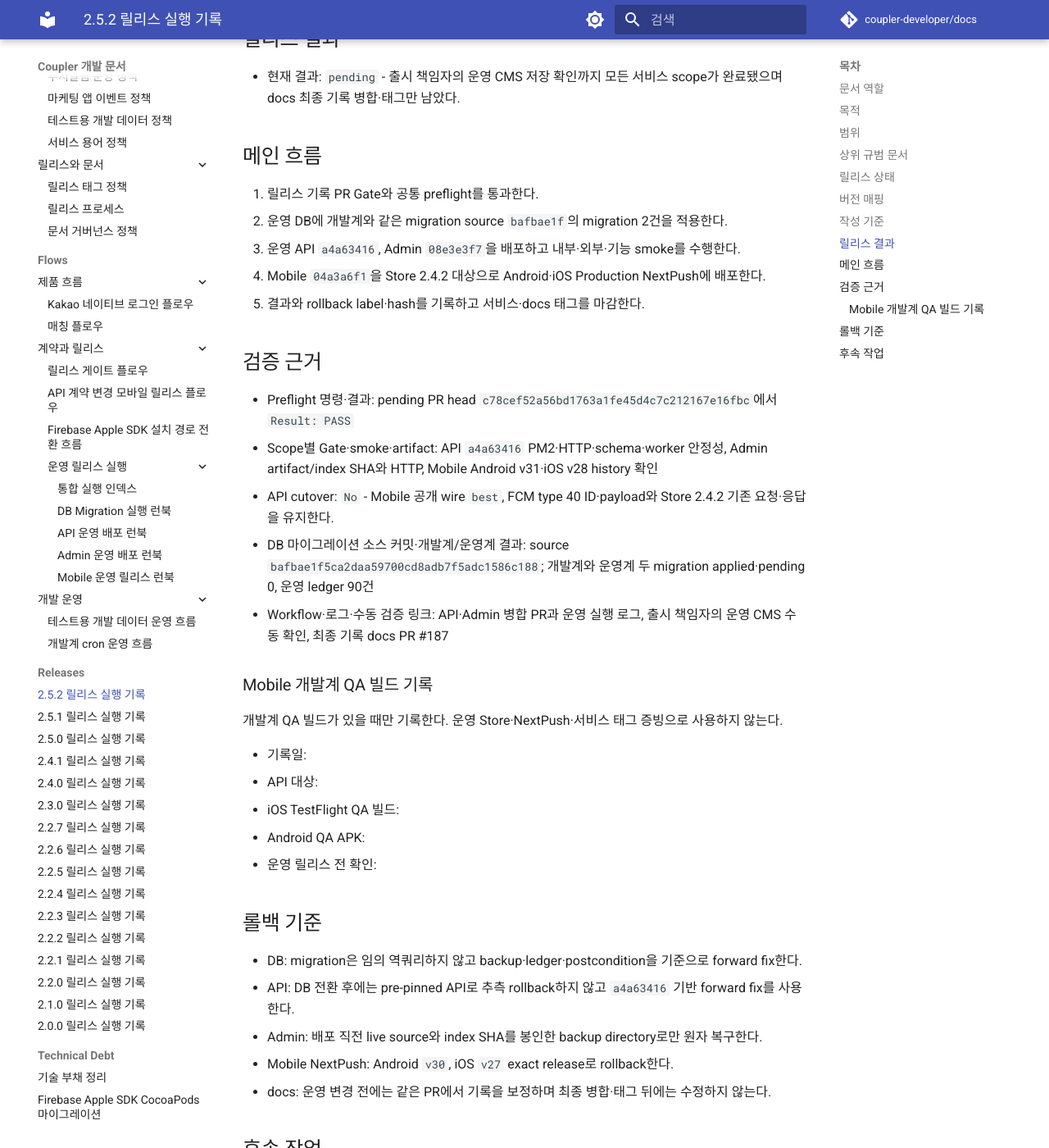
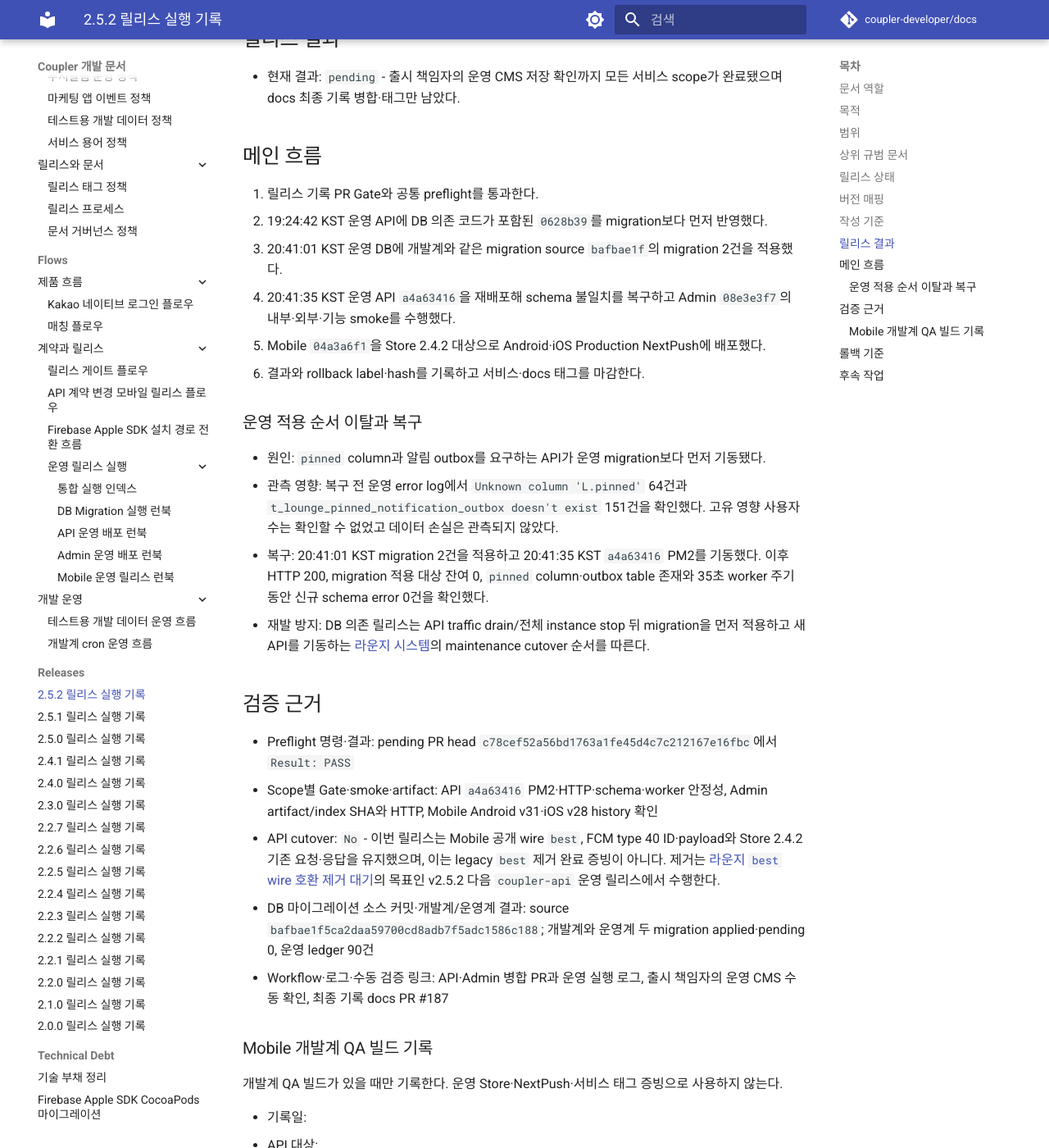
Before and after one commit to coupler-developer/docs, an MkDocs documentation site: the page built from content/releases/v2.5.2.md, in a window 1280 px wide and 1400 px high, scrolled down 7452 px. Shown: the whole window at 82% size. Built offline with MkDocs 1.6.1 and Material for MkDocs 9.7.7, drawn with Linux system fonts in a browser that asks for light colours; comment, search, counter and statistics services are not loaded; some of the changed text lies outside the part shown.

Commit message:
docs: 고정글 계약 cutover 부채를 추적
Background:
- v2.5.2 운영 배포에서 API가 migration보다 먼저 기동되어 schema 불일치가 발생했다.
- 공개 wire best는 현재 지원 계약이지만 후속 pinned 계약 전환 계획이 추적되지 않았다.

Changes:
- 운영 적용 순서 이탈과 복구 근거를 릴리스 기록에 추가했다.
- best 공개 계약 교체를 다음 API 운영 릴리스의 기술부채로 등록했다.
- 모든 구현과 리뷰에서 cutover 완료와 잔존 Exit Gate를 확인하도록 일반 리뷰 증빙을 보강했다.

Rationale:
- 현재 정상 지원 계약과 미래 legacy cutover를 분리하고 남은 부채를 다음 구현과 리뷰에서 놓치지 않게 한다.

Tests:
- yarn verify PASS (17 tasks)
- 독립 cold review P0/P1/P2 0건
- git diff --check PASS

```diff
--- a/content/releases/v2.5.2.md
+++ b/content/releases/v2.5.2.md
@@ -51,7 +51,7 @@
   "scopeResults": {
     "db-migration": {
       "status": "released",
-      "summary": "개발계에서 검증한 source bafbae1f의 라운지 best→pinned 및 알림 outbox migration 2건을 운영계에 적용하고 ledger 90건·pending 0을 확인했다.",
+      "summary": "개발계에서 검증한 source bafbae1f의 라운지 best→pinned 및 알림 outbox migration 2건을 2026-08-20 20:41:01 KST 운영계에 적용하고 ledger 90건·적용 대상 잔여 0을 확인했다.",
       "evidence": {}
     },
     "contracts-package": {
@@ -70,9 +70,9 @@
     },
     "coupler-api": {
       "status": "released",
-      "summary": "a4a63416을 production PM2에 배포하고 HTTP·schema·worker 안정성 및 사용자 운영 CMS 쓰기 smoke를 확인했다.",
+      "summary": "DB보다 먼저 반영된 0628b39에서 schema 불일치가 발생했으며 migration 적용 뒤 a4a63416을 production PM2에 재배포해 HTTP·schema·worker 안정성과 사용자 운영 CMS 쓰기 smoke를 확인했다.",
       "evidence": {
-        "deployment": "2026-08-20 20:41 KST /home/projects/coupler-api를 a4a6341648c929a8dc5c97a3ca24816eecb117b5로 fast-forward하고 frozen install·production PM2 startOrReload·save를 완료했으며 annotated v2.5.2 peeled target이 같은 commit이다.",
+        "deployment": "2026-08-20 19:24:42 KST DB 의존 코드가 포함된 0628b39를 migration보다 먼저 반영해 schema 불일치가 발생했다. 20:41:01 KST migration 2건을 적용하고 20:41:35 KST 운영 API를 a4a6341648c929a8dc5c97a3ca24816eecb117b5로 fast-forward한 뒤 frozen install·production PM2 startOrReload·save로 복구했으며 annotated v2.5.2 peeled target이 같은 commit이다.",
         "smoke": "PM2 online|production, startup log port 3002, 내부·외부 root HTTP 200, migration ledger 90건·적용 대상 잔여 0, pinned column·outbox table 존재와 35초 worker 주기 동안 error log 무증가를 확인했고 출시 책임자가 2026-08-20 KST 운영 CMS 고정글 저장·재조회 반영을 확인했다.",
         "publicContract": {
           "apiRefs": {
@@ -281,7 +281,7 @@
 
 - 대상: `docs`, `coupler-api`, `coupler-admin-web`, `coupler-mobile-app`
 - 포함 범위: 라운지 고정글 DB 전환, API·Admin 운영 배포, Store 2.4.2 대상 Android·iOS NextPush, 릴리스 기록
-- 제외 범위: Mobile Store 신규 제출, 새 contracts package 발행, API cutover
+- 제외 범위: Mobile Store 신규 제출, 새 contracts package 발행, 공개 wire `best` 제거 API cutover
 
 ## 상위 규범 문서
 
@@ -334,16 +334,31 @@
 ## 메인 흐름
 
 1. 릴리스 기록 PR Gate와 공통 preflight를 통과한다.
-2. 운영 DB에 개발계와 같은 migration source `bafbae1f`의 migration 2건을 적용한다.
-3. 운영 API `a4a63416`, Admin `08e3e3f7`을 배포하고 내부·외부·기능 smoke를 수행한다.
-4. Mobile `04a3a6f1`을 Store 2.4.2 대상으로 Android·iOS Production NextPush에 배포한다.
-5. 결과와 rollback label·hash를 기록하고 서비스·docs 태그를 마감한다.
+2. 19:24:42 KST 운영 API에 DB 의존 코드가 포함된 `0628b39`를 migration보다 먼저 반영했다.
+3. 20:41:01 KST 운영 DB에 개발계와 같은 migration source `bafbae1f`의 migration 2건을 적용했다.
+4. 20:41:35 KST 운영 API `a4a63416`을 재배포해 schema 불일치를 복구하고 Admin `08e3e3f7`의 내부·외부·기능 smoke를 수행했다.
+5. Mobile `04a3a6f1`을 Store 2.4.2 대상으로 Android·iOS Production NextPush에 배포했다.
+6. 결과와 rollback label·hash를 기록하고 서비스·docs 태그를 마감한다.
+
+### 운영 적용 순서 이탈과 복구
+
+- 원인: `pinned` column과 알림 outbox를 요구하는 API가 운영 migration보다 먼저 기동됐다.
+- 관측 영향: 복구 전 운영 error log에서 `Unknown column 'L.pinned'` 64건과
+  `t_lounge_pinned_notification_outbox doesn't exist` 151건을 확인했다. 고유 영향 사용자 수는 확인할 수 없었고
+  데이터 손실은 관측되지 않았다.
+- 복구: 20:41:01 KST migration 2건을 적용하고 20:41:35 KST `a4a63416` PM2를 기동했다. 이후 HTTP 200,
+  migration 적용 대상 잔여 0, `pinned` column·outbox table 존재와 35초 worker 주기 동안 신규 schema error 0건을
+  확인했다.
+- 재발 방지: DB 의존 릴리스는 API traffic drain/전체 instance stop 뒤 migration을 먼저 적용하고 새 API를
+  기동하는 [라운지 시스템](../architecture/lounge-system.md)의 maintenance cutover 순서를 따른다.
 
 ## 검증 근거
 
 - Preflight 명령·결과: pending PR head `c78cef52a56bd1763a1fe45d4c7c212167e16fbc`에서 `Result: PASS`
 - Scope별 Gate·smoke·artifact: API `a4a63416` PM2·HTTP·schema·worker 안정성, Admin artifact/index SHA와 HTTP, Mobile Android v31·iOS v28 history 확인
-- API cutover: `No` - Mobile 공개 wire `best`, FCM type 40 ID·payload와 Store 2.4.2 기존 요청·응답을 유지한다.
+- API cutover: `No` - 이번 릴리스는 Mobile 공개 wire `best`, FCM type 40 ID·payload와 Store 2.4.2 기존
+  요청·응답을 유지했으며, 이는 legacy `best` 제거 완료 증빙이 아니다. 제거는
+  [라운지 `best` wire 호환 제거 대기](../technical-debt/technical-debt.md#35-best-wire-p1-l)의 목표인 v2.5.2 다음 `coupler-api` 운영 릴리스에서 수행한다.
 - DB 마이그레이션 소스 커밋·개발계/운영계 결과: source `bafbae1f5ca2daa59700cd8adb7f5adc1586c188`; 개발계와 운영계 두 migration applied·pending 0, 운영 ledger 90건
 - Workflow·로그·수동 검증 링크: API·Admin 병합 PR과 운영 실행 로그, 출시 책임자의 운영 CMS 수동 확인, 최종 기록 docs PR #187
 
@@ -368,4 +383,10 @@
 ## 후속 작업
 
 - 남은 범위: PR #187 최종 검사·병합, docs `v2.5.2` 태그·Release/Pages postcheck
+- 전환 부채: v2.5.2 다음 `coupler-api` 운영 릴리스에서 contracts·Admin·Mobile을 canonical `pinned` 공개 계약으로
+  전환하고 지원 소비자 inventory와 결정론적 구 `best` 요청 차단을 검증한 뒤 legacy endpoint·필드·adapter·
+  projection을 제거한다. 추적 기준은 [라운지 `best` wire 호환 제거 대기](../technical-debt/technical-debt.md#35-best-wire-p1-l)다.
+- 운영 검증 잔여: 전용 `/admin/lounge/best`의 실제 `N → Y → outbox → type 40` 운영 샘플은 이번 확인에서
+  실행되지 않았으며 당시 outbox 이력은 0건이었다. 실제 알림 부작용이 있으므로 승인된 운영 샘플에서 별도로
+  검증한다.
 - 완료 조건: 현재 운영 증빙 기록을 병합하고 docs 릴리스 postcheck를 완료한다.
```
Also changed, not shown: content/architecture/lounge-system.md (+11 -8 lines), content/policy/code-review-policy.md (+2 -0 lines), content/technical-debt/technical-debt.md (+20 -0 lines).
